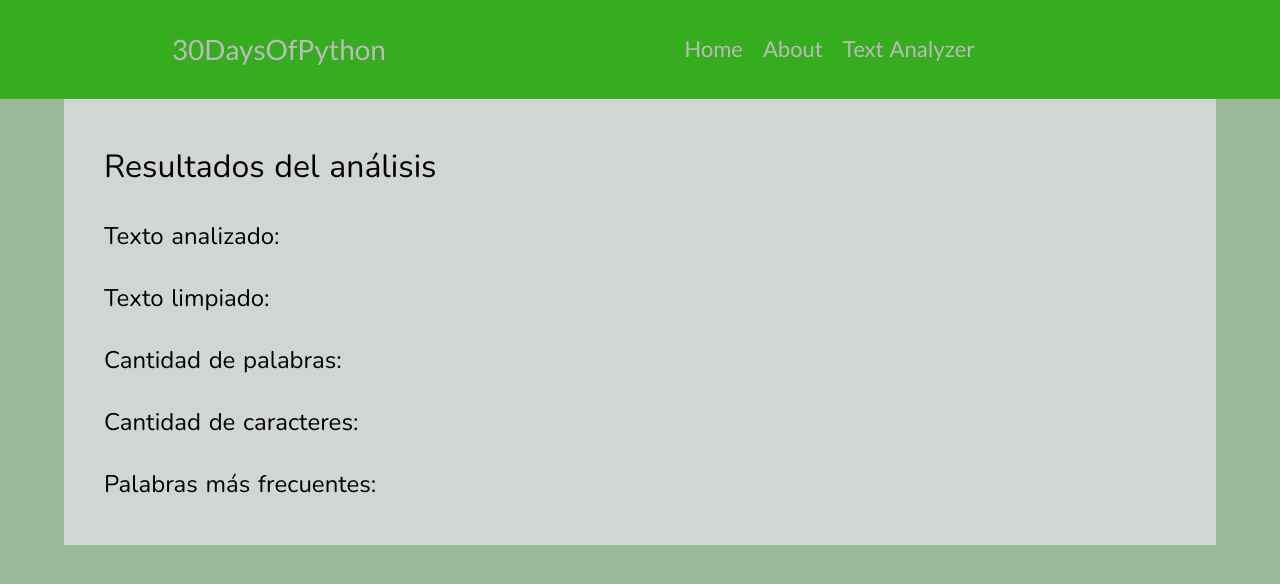
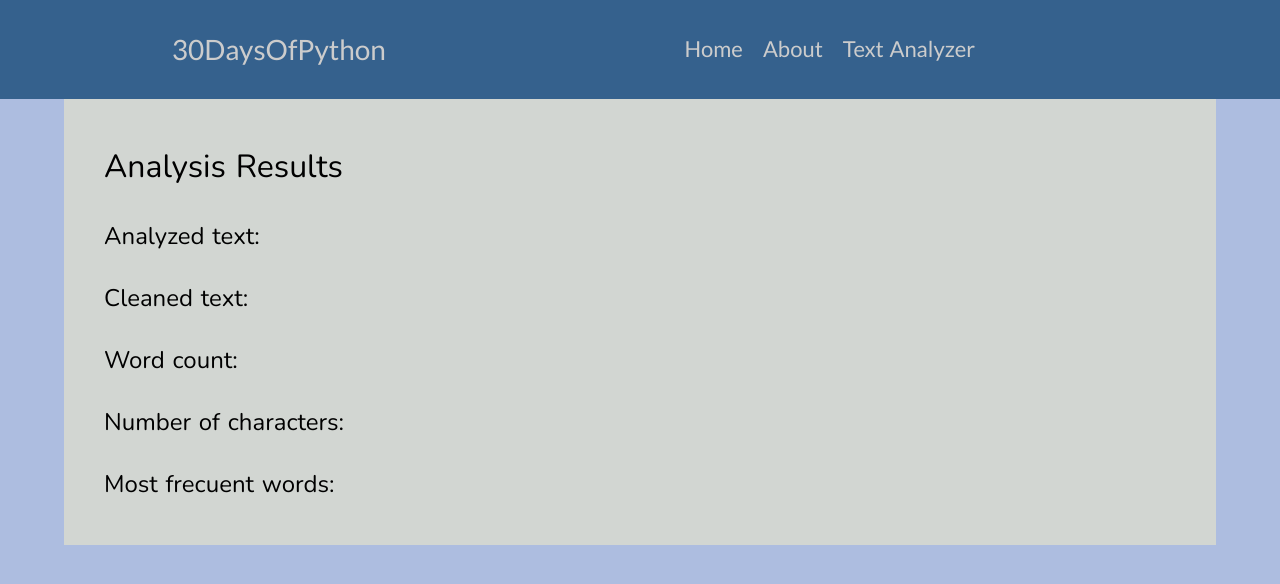
Before and after one commit to arispretz/python_for_web, a Flask app: page /result in a window 1280 px wide. Shown: the top 584 px of the page. Run offline with Flask 3, Linux system fonts and the light colour scheme; parts of the project's set-up code (start-up, migrations or seed data) failed here and were passed over.

Commit message:
another change

```diff
--- a/static/css/main.css
+++ b/static/css/main.css
@@ -8,10 +8,10 @@
 
 /* === css variables === */
 :root {
-    --header-bg-color: #36ac1f;
+    --header-bg-color: #35618d;
     --textarea-bg-color: rgb(250, 246, 246);
-    --body-bg-color: rgb(154, 185, 154);
-    --nav-link-color: #bbb;
+    --body-bg-color: rgba(169, 186, 223, 0.945);
+    --nav-link-color: #cccccc;
 }
 
 /* === body style === */
--- a/templates/result.html
+++ b/templates/result.html
@@ -1,15 +1,15 @@
 {% extends 'layout.html' %} {% block content %}
 <div class="container">
-  <h1>Resultados del análisis</h1>
-  <h2>Texto analizado:</h2>
+  <h1>Analysis Results</h1>
+  <h2>Analyzed text:</h2>
   <p>{{ content }}</p>
-  <h2>Texto limpiado:</h2>
+  <h2>Cleaned text:</h2>
   <p>{{ cleaned_text }}</p>
-  <h2>Cantidad de palabras:</h2>
+  <h2>Word count:</h2>
   <p>{{ words_count }}</p>
-  <h2>Cantidad de caracteres:</h2>
+  <h2>Number of characters:</h2>
   <p>{{ characters_count }}</p>
-  <h2>Palabras más frecuentes:</h2>
+  <h2>Most frecuent words:</h2>
   <ul>
     {% for word, frequency in frequent_words %}
     <li>{{ word }}: {{ frequency }}</li>
```
